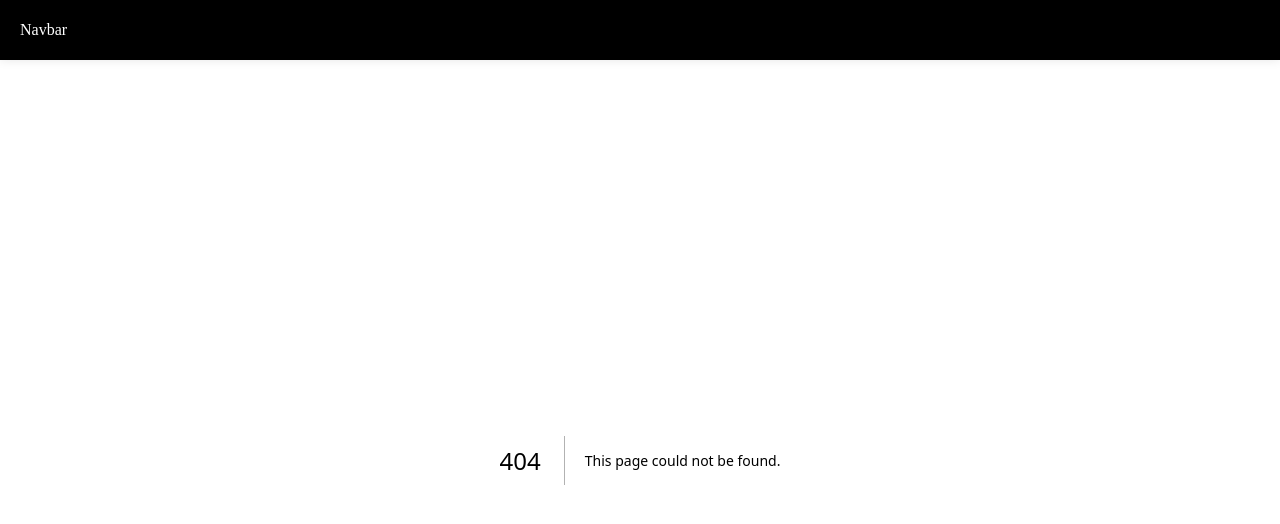
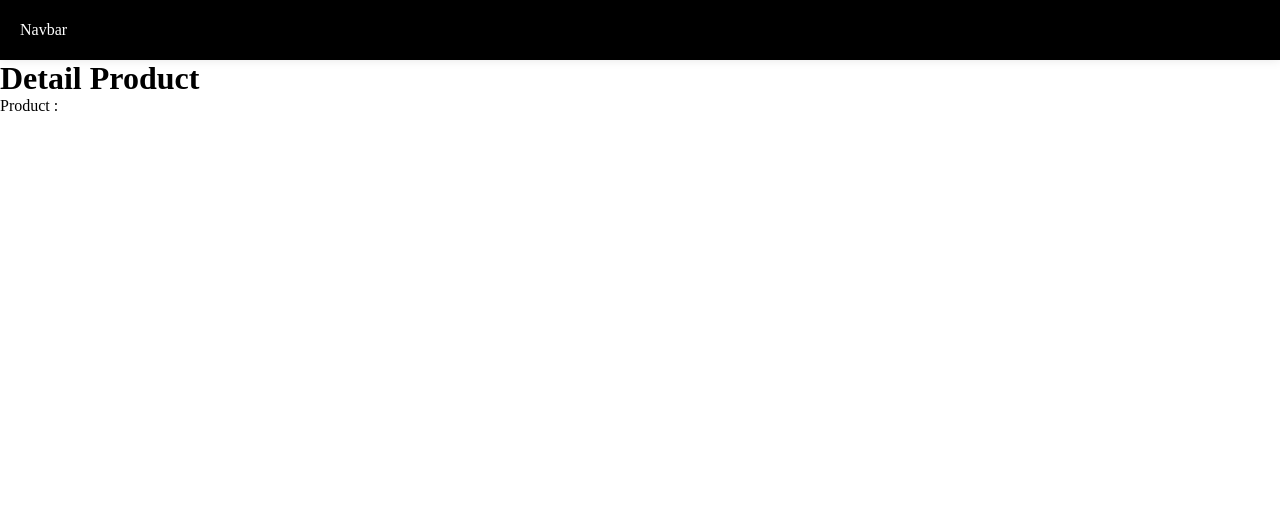
Before and after one commit to yasrilimam98/learn-nextjs, a Next.js app: page /shop in a window 1280 px wide. Before the commit this address had no page. Shown: the top 524 px of the page. Built offline with nearby package versions, Linux system fonts and the light colour scheme.

Commit message:
add multiple parameter slug

```diff
--- /dev/null
+++ b/src/pages/shop/[[...slug]].tsx
@@ -0,0 +1,15 @@
+import { useRouter } from "next/router";
+
+const shopPage = () => {
+  const { query } = useRouter();
+  console.log(query);
+
+  return (
+    <div>
+      <h1>Detail Product</h1>
+      <p>Product : {query.slug && query.slug[0]}</p>
+    </div>
+  );
+};
+
+export default shopPage;
```
Also changed, not shown: src/pages/shop/index.tsx (added, +9 -0 lines).
